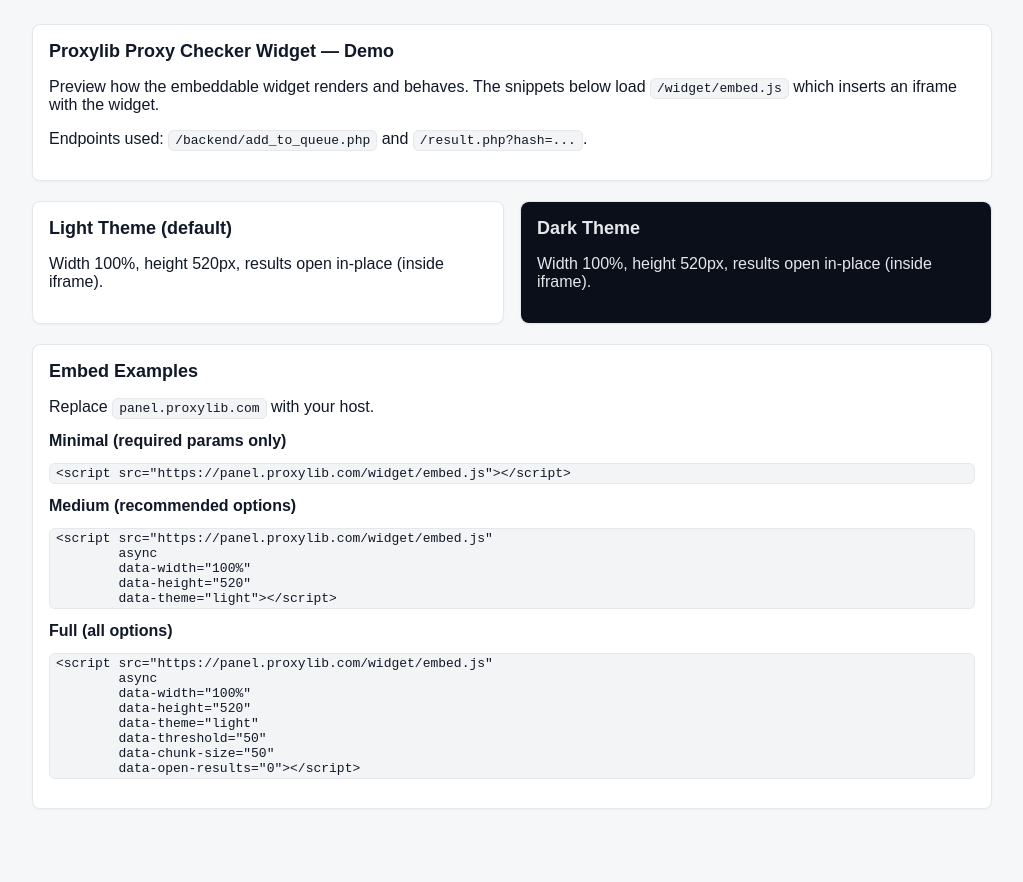
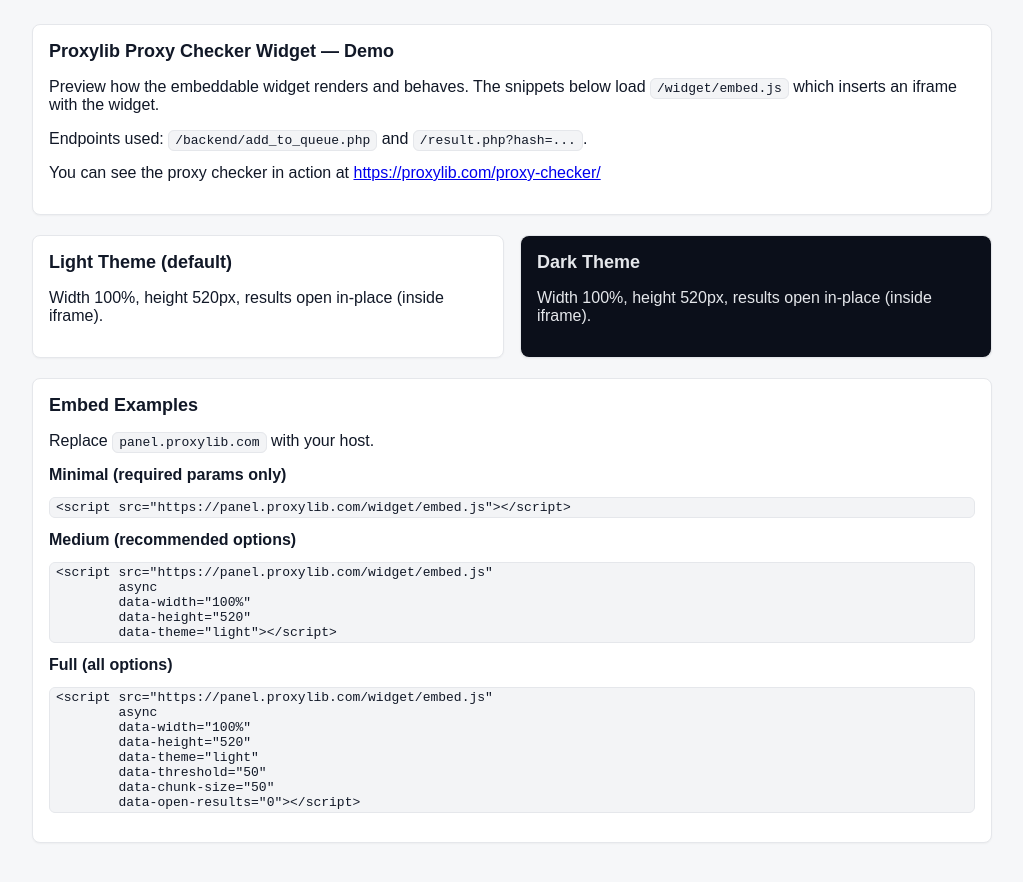
Before and after one commit to ProxyVerity/Proxy-Checker-Widget, a plain HTML site: page index.html in a window 1280 px wide. Shown: the whole page, without its empty margins (128-1151 px from the left). Before the commit the page ends 853 px from the top, so only its background shows below. Drawn offline with Linux system fonts and the light colour scheme; a script that the page names is missing.

Commit message:
visual fixes

```diff
--- a/index.html
+++ b/index.html
@@ -25,6 +25,8 @@
         <h2>Proxylib Proxy Checker Widget — Demo</h2>
         <p>Preview how the embeddable widget renders and behaves. The snippets below load <code>/widget/embed.js</code> which inserts an iframe with the widget.</p>
         <p>Endpoints used: <code>/backend/add_to_queue.php</code> and <code>/result.php?hash=...</code>.</p>
+
+        <p>You can see the proxy checker in action at <a href="https://proxylib.com/proxy-checker/">https://proxylib.com/proxy-checker/</a></p>
       </div>
     </div>
 
```
Also changed, not shown: README.md.
